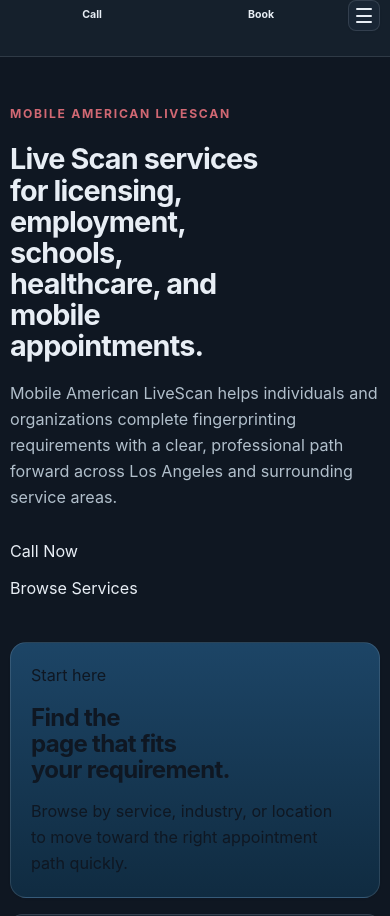
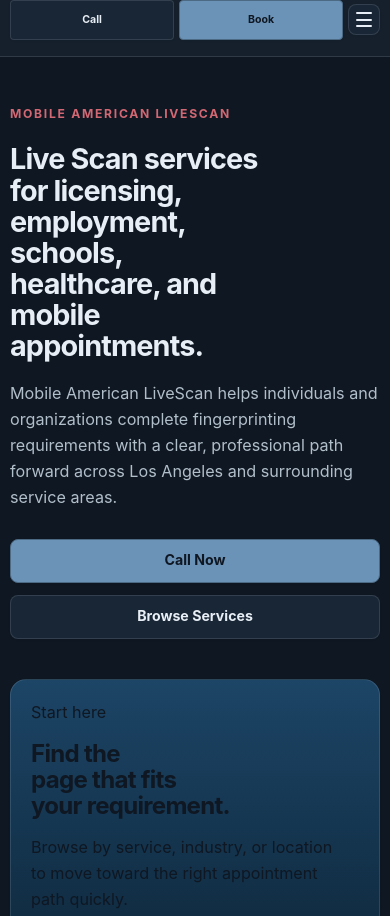
Before and after one commit to shawnrader82/mobileamericanlivescan, a plain HTML site: page index.html in a window 390 px wide. Shown: the top 916 px of the page. Drawn offline with Linux system fonts and the light colour scheme; a web font is replaced by a local one.

Commit message:
Add button styles and keep header CTAs compact on mobile

```diff
--- a/assets/css/styles.css
+++ b/assets/css/styles.css
@@ -211,6 +211,93 @@
   border-width: 0;
 }
 
+/* ==================== */
+/* BUTTONS              */
+/* ==================== */
+
+.button,
+.btn {
+  display: inline-flex;
+  align-items: center;
+  justify-content: center;
+  min-height: 44px;
+  padding: 0.85rem 1.2rem;
+  border: 1px solid transparent;
+  border-radius: var(--radius-md);
+  background: transparent;
+  color: var(--color-text);
+  font-size: var(--text-sm);
+  font-weight: 700;
+  line-height: 1;
+  text-decoration: none;
+  white-space: nowrap;
+  cursor: pointer;
+  appearance: none;
+  -webkit-appearance: none;
+  box-shadow: var(--shadow-sm);
+  transition:
+    background var(--transition-interactive),
+    color var(--transition-interactive),
+    border-color var(--transition-interactive),
+    box-shadow var(--transition-interactive),
+    transform var(--transition-interactive);
+}
+
+.button:hover,
+.button:focus-visible,
+.btn:hover,
+.btn:focus-visible {
+  text-decoration: none;
+}
+
+.button-primary,
+.btn-primary {
+  background: var(--color-primary);
+  color: var(--color-text-inverse);
+  border-color: color-mix(in srgb, var(--color-primary) 72%, black 28%);
+}
+
+.button-primary:hover,
+.button-primary:focus-visible,
+.btn-primary:hover,
+.btn-primary:focus-visible {
+  background: var(--color-primary-hover);
+  border-color: color-mix(in srgb, var(--color-primary-hover) 72%, black 28%);
+  color: var(--color-text-inverse);
+}
+
+.button-secondary,
+.btn-secondary {
+  background: var(--color-surface-2);
+  color: var(--color-text);
+  border-color: var(--color-border);
+}
+
+.button-secondary:hover,
+.button-secondary:focus-visible,
+.btn-secondary:hover,
+.btn-secondary:focus-visible {
+  background: var(--color-surface-offset);
+  color: var(--color-text);
+  border-color: var(--color-primary);
+}
+
+.button-ghost,
+.btn-ghost {
+  background: transparent;
+  color: var(--color-text);
+  border-color: var(--color-border);
+  box-shadow: none;
+}
+
+.button-ghost:hover,
+.button-ghost:focus-visible,
+.btn-ghost:hover,
+.btn-ghost:focus-visible {
+  background: var(--color-surface-2);
+  border-color: var(--color-primary);
+  color: var(--color-primary);
+}
 /* ==================== */
 /* LAYOUT / UTILITIES   */
 /* ==================== */
@@ -1177,9 +1264,16 @@
     padding: var(--space-5);
   }
 
+  /* default: buttons go full width on small screens */
   .button,
   .btn {
     width: 100%;
+  }
+
+  /* EXCEPTION: header CTAs stay compact in the top bar */
+  .header-actions .button,
+  .header-actions .btn {
+    width: auto;
   }
 
   .hero-actions,
```
